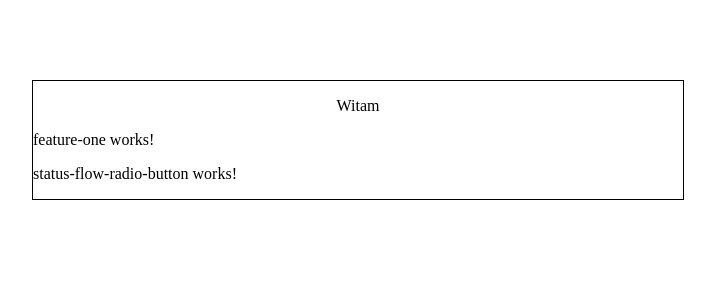
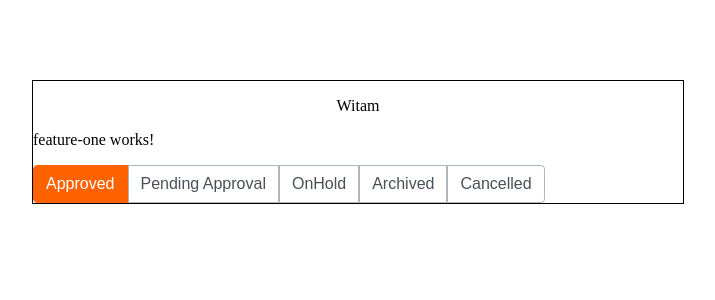
Before and after one commit to Svaly/angularTraining, an Angular app: page /feature-one in a window 1280 px wide. Shown: the top 300 px of the page, without its empty margins (282-997 px from the left). Built offline with nearby package versions, Linux system fonts and the light colour scheme.

Commit message:
FinalVersion

```diff
--- a/src/app/feature-one/feature-one.component.html
+++ b/src/app/feature-one/feature-one.component.html
@@ -1,3 +1,9 @@
 <p>feature-one works!</p>
 
-<app-status-flow-radio-button></app-status-flow-radio-button>
+<app-status-flow-radio-button
+    [allowedValuesTransitions]="statusesTransitions"
+    [values]="statuses"
+    [value]="initialValue"
+    [disabled]="false"
+    (onClick)="changeChargingDetailsStatus($event)">
+</app-status-flow-radio-button>
--- a/src/app/feature-one/feature-one.component.ts
+++ b/src/app/feature-one/feature-one.component.ts
@@ -1,15 +1,45 @@
-import { Component, OnInit } from '@angular/core';
+import { Component } from '@angular/core';
+import { Status } from './models/status.enum';
+import { RadioButtonAllowedValuesTransitions } from 'app/shared-controls/status-flow-radio-button/radio-button-values-transitions-directed-graph';
+import { RadioButtonItem } from 'app/shared-controls/status-flow-radio-button/radio-button-item';
 
 @Component({
   selector: 'app-feature-one',
   templateUrl: './feature-one.component.html',
   styleUrls: ['./feature-one.component.scss']
 })
-export class FeatureOneComponent implements OnInit {
+export class FeatureOneComponent {
 
-  constructor() { }
+  public initialValue: string | number | boolean = Status.Approved;
 
-  ngOnInit() {
+  public statuses: Array<RadioButtonItem> = [
+    new RadioButtonItem('Approved', Status.Approved),
+    new RadioButtonItem('Pending Approval', Status.PendingApproval),
+    new RadioButtonItem('Active', Status.Active),
+    new RadioButtonItem('OnHold', Status.OnHold),
+    new RadioButtonItem('Archived', Status.Archived),
+    new RadioButtonItem('Cancelled', Status.Cancelled),
+    new RadioButtonItem('Rejected', Status.Rejected),
+  ];
+
+  public statusesTransitions: RadioButtonAllowedValuesTransitions = new RadioButtonAllowedValuesTransitions([
+    { from: Status.PendingApproval, to: Status.Approved },
+    { from: Status.PendingApproval, to: Status.Cancelled },
+    { from: Status.PendingApproval, to: Status.Archived },
+    { from: Status.Approved, to: Status.PendingApproval },
+    { from: Status.Approved, to: Status.Cancelled },
+    { from: Status.Approved, to: Status.Archived },
+    { from: Status.Approved, to: Status.OnHold },
+    { from: Status.Rejected, to: Status.Archived },
+    { from: Status.Rejected, to: Status.Cancelled },
+    { from: Status.Rejected, to: Status.PendingApproval },
+    { from: Status.Cancelled, to: Status.PendingApproval },
+    { from: Status.Archived, to: Status.PendingApproval },
+    { from: Status.OnHold, to: Status.Active },
+  ]);
+
+  public changeChargingDetailsStatus(status: string | number | boolean): void {
+    console.log(status);
+    this.initialValue = status;
   }
-
 }
--- /dev/null
+++ b/src/app/feature-one/models/status.enum.ts
@@ -0,0 +1,9 @@
+export enum Status {
+    Approved,
+    PendingApproval,
+    Rejected,
+    Active,
+    OnHold,
+    Archived,
+    Cancelled,
+  }
--- /dev/null
+++ b/src/app/shared-controls/status-flow-radio-button/allowed-values-transitions-graph-node.ts
@@ -0,0 +1,17 @@
+export class AllowedValuesTransitionsGraphNode {
+    private neighborsSet: Array<AllowedValuesTransitionsGraphNode>;
+    public value: string | number | boolean;
+
+    public get neighbors(): Array<string | number | boolean> {
+        return this.neighborsSet.map(c => c.value);
+    }
+
+    constructor(value: string | number | boolean) {
+        this.neighborsSet = [];
+        this.value = value;
+    }
+
+    public AddNeighbor(node: AllowedValuesTransitionsGraphNode): void {
+        this.neighborsSet.push(node);
+    }
+}
--- /dev/null
+++ b/src/app/shared-controls/status-flow-radio-button/radio-button-item.ts
@@ -0,0 +1,10 @@
+export class RadioButtonItem {
+    public displayText: string;
+    public value: string | number | boolean;
+    public description: string;
+    constructor(text: string, value: string | number | boolean, description?: string) {
+        this.displayText = text;
+        this.value = value;
+        this.description = description;
+    }
+}
--- /dev/null
+++ b/src/app/shared-controls/status-flow-radio-button/radio-button-values-transitions-directed-graph.ts
@@ -0,0 +1,45 @@
+import { AllowedValuesTransitionsGraphNode } from './allowed-values-transitions-graph-node';
+
+export class RadioButtonAllowedValuesTransitions {
+    private nodeSet: Array<AllowedValuesTransitionsGraphNode>;
+
+    public get allValues(): Array<string | number | boolean> {
+        return this.nodeSet.map(c => c.value);
+    }
+
+    constructor(transitions?: { from: string | number | boolean, to: string | number | boolean }[]) {
+        this.nodeSet = [];
+
+        if (transitions) {
+            for (var transition of transitions) {
+                this.addAllowedValueTransition(transition.from, transition.to);
+            }
+        }
+    }
+
+    public addAllowedValueTransition(from: string | number | boolean, to: string | number | boolean): void {
+        var fromNode = this.getOrCreateNode(from);
+        var toNode = this.getOrCreateNode(to);
+        fromNode.AddNeighbor(toNode);
+    }
+
+    public getAllowedTransitions(value: string | number | boolean): Array<string | number | boolean> {
+        var node = this.getNode(value);
+        return node !== undefined ? node.neighbors.concat(node.value) : [];
+    }
+
+    private getOrCreateNode(value: string | number | boolean): AllowedValuesTransitionsGraphNode {
+        var node = this.getNode(value);
+        return node !== undefined ? node : this.createNode(value);
+    }
+
+    private getNode(value: string | number | boolean): AllowedValuesTransitionsGraphNode | undefined {
+        return this.nodeSet.find(c => c.value == value);
+    }
+
+    private createNode(value: string | number | boolean): AllowedValuesTransitionsGraphNode {
+        var node = new AllowedValuesTransitionsGraphNode(value);
+        this.nodeSet.push(node);
+        return node;
+    }
+}
--- a/src/app/shared-controls/status-flow-radio-button/status-flow-radio-button.component.html
+++ b/src/app/shared-controls/status-flow-radio-button/status-flow-radio-button.component.html
@@ -1 +1,10 @@
-<p>status-flow-radio-button works!</p>
+<div>
+  <button
+    *ngFor="let item of allowedValues"
+    class="form-control"
+    (click)="clicked(item)"
+    [class.active]="item.value === value"
+    [disabled]="disabled">
+    {{item.displayText}}
+  </button>
+</div>
--- a/src/app/shared-controls/status-flow-radio-button/status-flow-radio-button.component.scss
+++ b/src/app/shared-controls/status-flow-radio-button/status-flow-radio-button.component.scss
@@ -0,0 +1,62 @@
+$orange:  #ff6200 !default;
+$gray-500: #adb5bd !default;
+$white:    #fff !default;
+
+.form-control {
+  display: block;
+  width: 100%;
+  padding: .375rem .75rem;
+  font-size: 1rem;
+  line-height: 1.5;
+  color: #495057;
+  background-color: #fff;
+  background-clip: padding-box;
+  border: 1px solid #ced4da;
+  border-radius: .25rem;
+  transition: border-color .15s ease-in-out,box-shadow .15s ease-in-out;
+}
+
+div {
+  display: flex;
+
+  :hover {
+    color: $orange;
+    border-color: $orange;
+  }
+
+  :first-child {
+    border-radius: 0.25em 0 0 0.25em;
+  }
+
+  :last-child {
+    border-radius: 0 0.25em 0.25em 0;
+  }
+
+  :only-child {
+    border-radius: 0.25em;
+  }
+
+  .active {
+    color: $white;
+    background-color: $orange;
+    border-color: $orange;
+
+    :hover {
+      color: $white;
+    }
+  }
+
+  :disabled {
+    color: inherit;
+    background-color: $gray-500;
+    border-color: $gray-500;
+  }
+
+  button {
+    width: fit-content;
+    border-radius: 0;
+    border: 1px solid $gray-500;
+    background-color: transparent;
+    box-shadow: none;
+  }
+}
--- a/src/app/shared-controls/status-flow-radio-button/status-flow-radio-button.component.ts
+++ b/src/app/shared-controls/status-flow-radio-button/status-flow-radio-button.component.ts
@@ -1,15 +1,77 @@
-import { Component, OnInit } from '@angular/core';
+import { Component, Input, EventEmitter, Output, ChangeDetectorRef, ElementRef, OnChanges, SimpleChanges, OnDestroy, OnInit, ChangeDetectionStrategy } from '@angular/core';
+import { RadioButtonAllowedValuesTransitions } from './radio-button-values-transitions-directed-graph';
+import { RadioButtonItem } from "./radio-button-item";
+import { Subject } from 'rxjs';
 
 @Component({
   selector: 'app-status-flow-radio-button',
   templateUrl: './status-flow-radio-button.component.html',
   styleUrls: ['./status-flow-radio-button.component.scss']
 })
-export class StatusFlowRadioButtonComponent implements OnInit {
+export class StatusFlowRadioButtonComponent extends Component implements OnChanges, OnInit, OnDestroy {
+  @Input() allowedValuesTransitions: RadioButtonAllowedValuesTransitions;
+  @Input() values: RadioButtonItem[];
+  @Input() value: string | number | boolean;
+  @Input() disabled: boolean;
+  @Output() onClick: EventEmitter<string | number | boolean>;
+  public allowedValues: Array<RadioButtonItem>;
+  protected unsubscribe: Subject<void>;
+  protected changeDetector: ChangeDetectorRef;
 
-  constructor() { }
+  constructor(
+    changeDetectorRef: ChangeDetectorRef,
+    elementRef: ElementRef) {
+    elementRef.nativeElement.changeDetection = ChangeDetectionStrategy.OnPush;
+    super(elementRef.nativeElement);
 
-  ngOnInit() {
+    this.changeDetector = changeDetectorRef;
+    this.unsubscribe = new Subject<void>();
+    this.onClick = new EventEmitter<string | number | boolean>();
+    this.disabled = false;
   }
 
+  public ngOnInit(): void {
+    this.detachChangeDetector();
+
+    if (this.value) {
+      this.allowedValues = this.getAllowedStatuses(this.value);
+      this.detectChanges();
+    }
+  }
+
+  public ngOnDestroy(): void {
+    this.unsubscribe.next();
+    this.unsubscribe.complete();
+  }
+
+  public ngOnChanges(changes: SimpleChanges): void {
+    if (changes.value && changes.value.currentValue !== null && changes.value.currentValue !== undefined) {
+      this.allowedValues = this.getAllowedStatuses(this.value);
+    }
+
+    this.detectChanges();
+  }
+
+  public clicked(selectedItem: RadioButtonItem): void {
+    if (this.value === selectedItem.value) {
+      return;
+    }
+    this.onClick.next(selectedItem.value);
+  }
+
+  private getAllowedStatuses(value: string | number | boolean): Array<RadioButtonItem> {
+    const allowedTransitions = this.allowedValuesTransitions.getAllowedTransitions(value);
+    return this.values.filter(c => allowedTransitions.includes(c.value)).sort((a, b) => (a.value > b.value) ? 1 : -1);
+  }
+
+  private detachChangeDetector(): void {
+    this.changeDetector.detach();
+    this.detectChanges();
+  }
+
+  private detectChanges(): void {
+    if (!this.changeDetector['destroyed']) {
+      this.changeDetector.detectChanges();
+    }
+  }
 }
```
Also changed, not shown: tslint.json (+107 -65 lines), src/app/feature-two/feature-two.component.ts (line endings or trailing spaces).
